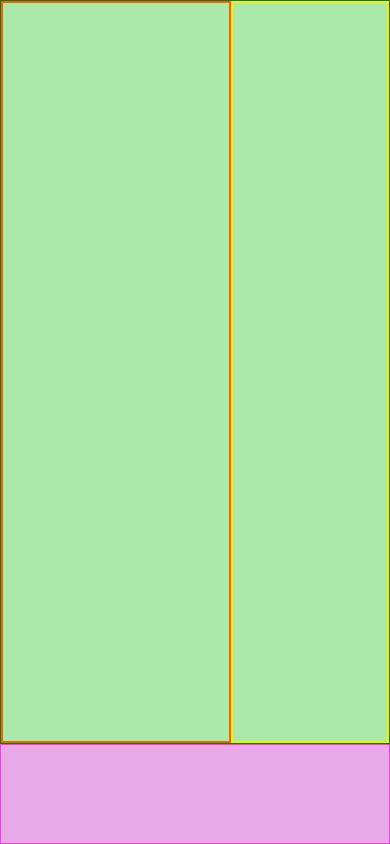
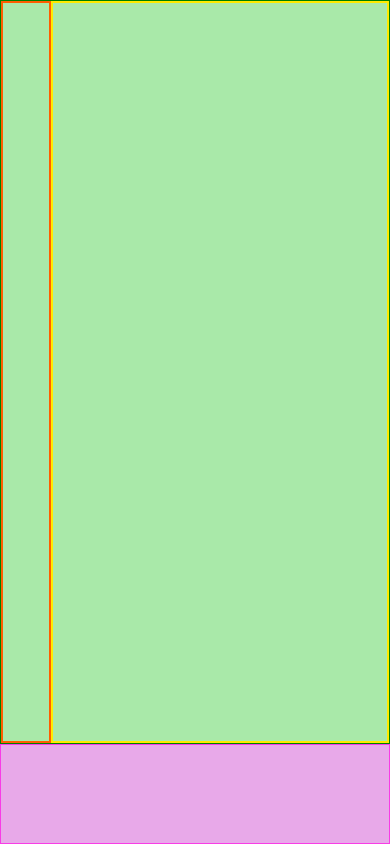
Before and after one commit to giovanni-arduini/html-css-spotifyweb, a plain HTML site: page index.html in a window 390 px wide. Drawn offline with Linux system fonts and the light colour scheme.

Commit message:
ADD sidebar responsiveness

```diff
--- a/css/style.css
+++ b/css/style.css
@@ -39,6 +39,14 @@ ol {
   flex-grow: 1;
 }
 
+/* RESPONSIVENESS */
+
+@media (max-width: 552px) {
+  .sidebar {
+    width: 50px;
+  }
+}
+
 /* DEBUG RULES */
 
 .main.debug {
```
